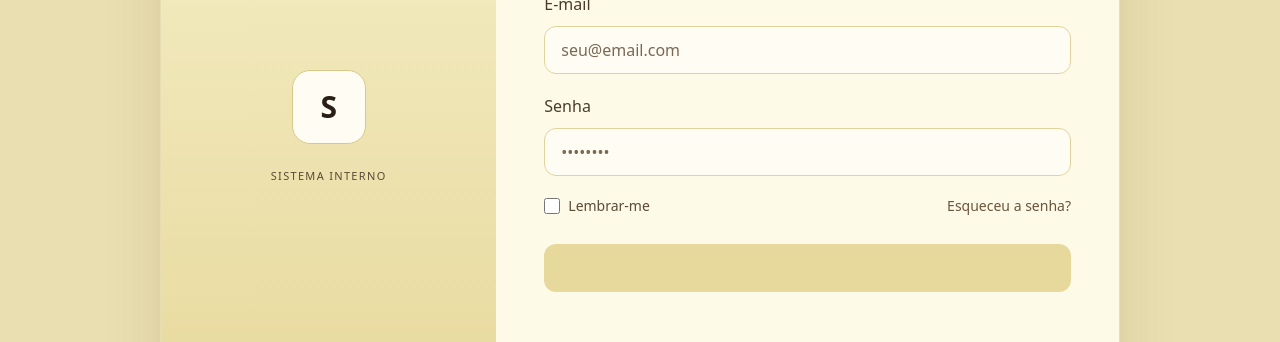
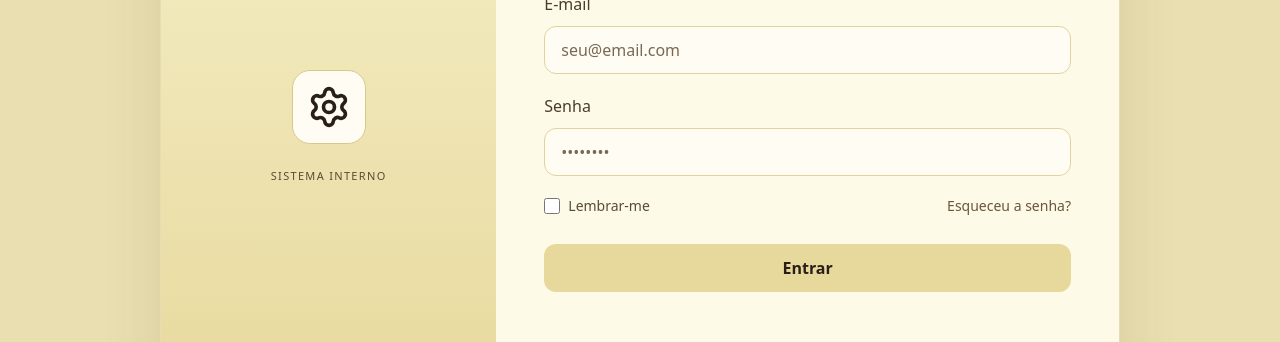
Before and after one commit to Henriqueriano/icc_uvv, a React (Vite) app in the folder frontend/: page /admin in a window 1280 px wide. Shown: the part 337-679 px from the top of the page. Built offline with nearby package versions, Linux system fonts and the light colour scheme.

Commit message:
style(login): change login screen style

```diff
--- a/frontend/src/i18n.ts
+++ b/frontend/src/i18n.ts
@@ -19,6 +19,7 @@ export const uiText = {
     password: "Senha",
     remember: "Lembrar-me",
     forgot: "Esqueceu a senha?",
+    submit: "Entrar",
     notFound: "Página não encontrada",
     notFoundMessage: "A página que você procura não existe ou foi movida.",
     goHome: "Voltar para a página inicial",
@@ -54,6 +55,7 @@ export const uiText = {
     password: "Password",
     remember: "Remember me",
     forgot: "Forgot password?",
+    submit: "Login",
     notFound: "Page not found",
     notFoundMessage: "The page you are looking for does not exist or has been moved.",
     goHome: "Back to home",
@@ -89,6 +91,7 @@ export const uiText = {
     password: "Contraseña",
     remember: "Recuérdame",
     forgot: "¿Olvidaste tu contraseña?",
+    submit: "Acesso",
     notFound: "Página no encontrada",
     notFoundMessage: "La página que buscas no existe o ha sido movida.",
     goHome: "Volver a la página principal",
--- a/frontend/src/views/LoginView.tsx
+++ b/frontend/src/views/LoginView.tsx
@@ -1,4 +1,5 @@
 import { uiText, type Language } from "../i18n";
+import { Settings } from 'lucide-react';
 
 type LoginViewProps = {
   darkMode: boolean;
@@ -43,7 +44,9 @@ export function LoginView({ darkMode, language }: LoginViewProps) {
     <div className={shellClass}>
       <div className={cardClass}>
         <aside className={sideClass}>
-          <div className={badgeClass}>S</div>
+          <div className={badgeClass}>
+            <Settings size={44}/>
+          </div>
           <p className={labelClass}>{translation.internalSystem}</p>
         </aside>
 
```
